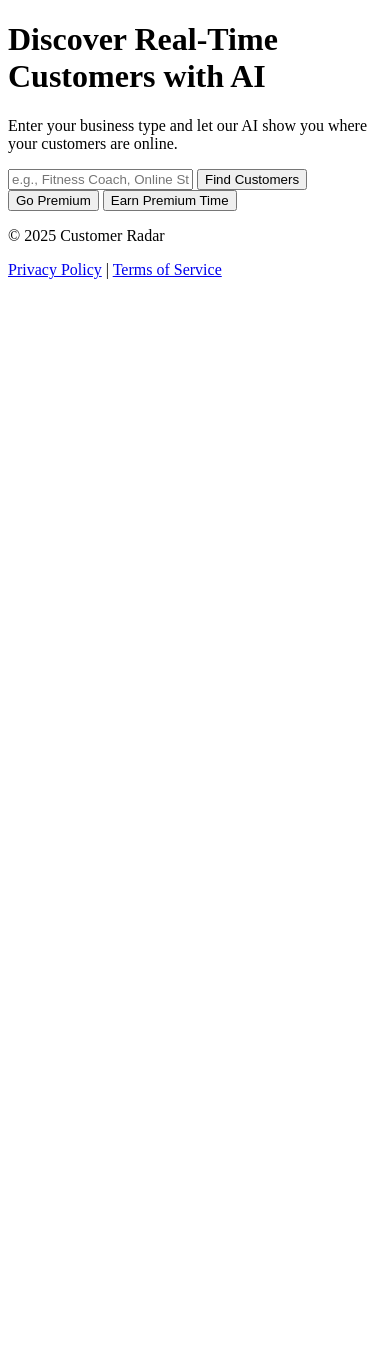
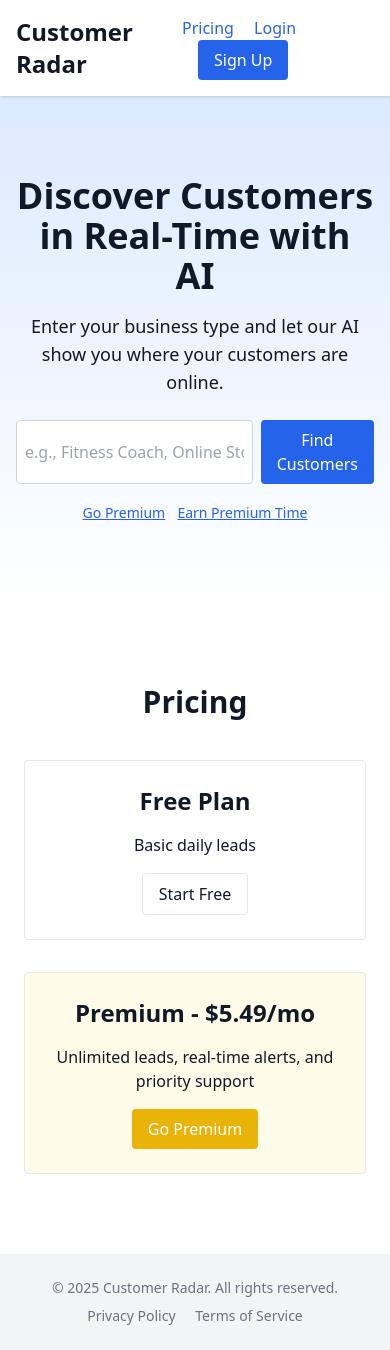
Before and after one commit to CARATS-hub/Customer-radar-, a plain HTML site: page index.html in a window 390 px wide. Before the commit the page ends 844 px from the top, so only its background shows below. Drawn offline with nearby package versions, Linux system fonts and the light colour scheme.

Commit message:
Update index.html

```diff
--- a/index.html
+++ b/index.html
@@ -1,39 +1,95 @@
-<!DOCTYPE html><html lang="en">
+<!DOCTYPE html>
+<html lang="en">
 <head>
   <meta charset="UTF-8" />
   <meta name="viewport" content="width=device-width, initial-scale=1.0" />
   <title>Customer Radar</title>
-  <link rel="stylesheet" href="styles.css" />
+  <script src="https://cdn.tailwindcss.com"></script>
 </head>
-<body>
-  <header>
-    <h1>Discover Real-Time Customers with AI</h1>
-    <p>Enter your business type and let our AI show you where your customers are online.</p>
-    <input type="text" id="niche-input" placeholder="e.g., Fitness Coach, Online Store..." />
-    <button onclick="findCustomers()">Find Customers</button>
-    <button onclick="showPremium()" class="premium-btn">Go Premium</button>
-    <button onclick="showReferral()" class="referral-btn">Earn Premium Time</button>
-  </header>  <section id="leads-section" style="display:none;">
-    <h2>Sample Leads (Real-Time AI Coming Soon)</h2>
-    <div id="leads"></div>
-  </section>  <section id="referral-section" style="display:none;">
-    <h2>Earn Premium Time</h2>
-    <p>Refer 5 friends to earn 32 hours of Premium Access!</p>
-    <input type="text" value="https://yourapp.com/referral?user=12345" readonly />
-    <button onclick="copyReferral()">Copy Referral Link</button>
-  </section>  <section id="premium-section" style="display:none;">
-    <h2>Upgrade to Premium</h2>
-    <p>Premium Benefits:</p>
-    <ul>
+<body class="bg-white text-gray-900">
+
+  <!-- Header -->
+  <header class="sticky top-0 bg-white shadow z-10 p-4 flex justify-between items-center">
+    <h1 class="text-2xl font-bold">Customer Radar</h1>
+    <nav class="space-x-4">
+      <button onclick="scrollToSection('pricing')" class="text-blue-600 hover:underline">Pricing</button>
+      <button onclick="showLogin()" class="text-blue-600 hover:underline">Login</button>
+      <button onclick="showSignup()" class="bg-blue-600 text-white px-4 py-2 rounded">Sign Up</button>
+    </nav>
+  </header>
+
+  <!-- Hero Section -->
+  <section class="text-center py-20 px-4 bg-gradient-to-b from-blue-100 to-white">
+    <h2 class="text-4xl font-extrabold mb-4">Discover Customers in Real-Time with AI</h2>
+    <p class="text-lg mb-6">Enter your business type and let our AI show you where your customers are online.</p>
+    <div class="max-w-md mx-auto flex gap-2">
+      <input type="text" id="niche-input" class="border border-gray-300 p-2 rounded w-full" placeholder="e.g., Fitness Coach, Online Store..." />
+      <button onclick="findCustomers()" class="bg-blue-600 text-white px-4 py-2 rounded">Find Customers</button>
+    </div>
+    <div class="mt-4 space-x-2">
+      <button onclick="showPremium()" class="text-sm text-blue-600 underline">Go Premium</button>
+      <button onclick="showReferral()" class="text-sm text-blue-600 underline">Earn Premium Time</button>
+    </div>
+  </section>
+
+  <!-- Leads Section -->
+  <section id="leads-section" style="display:none;" class="py-16 px-6 bg-gray-50">
+    <h2 class="text-2xl font-bold text-center mb-6">Sample Leads (Real-Time AI Coming Soon)</h2>
+    <div id="leads" class="grid gap-4 max-w-3xl mx-auto"></div>
+  </section>
+
+  <!-- Referral Section -->
+  <section id="referral-section" style="display:none;" class="py-16 px-6 bg-white">
+    <h2 class="text-2xl font-bold text-center mb-4">Earn Premium Time</h2>
+    <p class="text-center mb-4">Refer 5 friends to earn 32 hours of Premium Access!</p>
+    <div class="max-w-md mx-auto text-center">
+      <input type="text" value="https://yourapp.com/referral?user=12345" readonly class="w-full p-2 border border-gray-300 rounded" />
+      <button onclick="copyReferral()" class="mt-3 bg-blue-600 text-white px-4 py-2 rounded">Copy Referral Link</button>
+    </div>
+  </section>
+
+  <!-- Premium Section -->
+  <section id="premium-section" style="display:none;" class="py-16 px-6 bg-blue-50">
+    <h2 class="text-2xl font-bold text-center mb-4">Upgrade to Premium</h2>
+    <p class="text-center mb-4">Premium Benefits:</p>
+    <ul class="list-disc max-w-md mx-auto mb-6 text-left">
       <li>More daily leads</li>
       <li>Real-time scanning</li>
       <li>Advanced customer filters</li>
     </ul>
-    <button onclick="checkout()">Upgrade Now (Stripe)</button>
-  </section>  <footer>
-    <p>&copy; 2025 Customer Radar</p>
-    <a href="#">Privacy Policy</a> | <a href="#">Terms of Service</a>
-  </footer>  <script>
+    <div class="text-center">
+      <button onclick="checkout()" class="bg-green-600 text-white px-4 py-2 rounded">Upgrade Now (Stripe)</button>
+    </div>
+  </section>
+
+  <!-- Pricing Section -->
+  <section id="pricing" class="py-20 px-6 bg-white">
+    <h3 class="text-3xl font-bold text-center mb-10">Pricing</h3>
+    <div class="grid md:grid-cols-2 gap-8 max-w-4xl mx-auto">
+      <div class="p-6 border rounded text-center">
+        <h4 class="text-2xl font-bold">Free Plan</h4>
+        <p class="my-4">Basic daily leads</p>
+        <button class="border px-4 py-2 rounded">Start Free</button>
+      </div>
+      <div class="p-6 border rounded text-center bg-yellow-50">
+        <h4 class="text-2xl font-bold">Premium - $5.49/mo</h4>
+        <p class="my-4">Unlimited leads, real-time alerts, and priority support</p>
+        <button onclick="showPremium()" class="bg-yellow-500 text-white px-4 py-2 rounded">Go Premium</button>
+      </div>
+    </div>
+  </section>
+
+  <!-- Footer -->
+  <footer class="bg-gray-100 py-6 text-center text-sm text-gray-500">
+    <p>&copy; 2025 Customer Radar. All rights reserved.</p>
+    <div class="mt-2 space-x-4">
+      <a href="#" class="hover:underline">Privacy Policy</a>
+      <a href="#" class="hover:underline">Terms of Service</a>
+    </div>
+  </footer>
+
+  <!-- Script Logic -->
+  <script>
     function findCustomers() {
       document.getElementById('leads-section').style.display = 'block';
       const leads = [
@@ -45,10 +101,13 @@
       leadsContainer.innerHTML = '';
       leads.forEach(lead => {
         const card = document.createElement('div');
+        card.className = 'bg-white p-4 rounded shadow';
         card.innerHTML = `
           <p>${lead}</p>
-          <button>Save Lead</button>
-          <button>Visit Profile</button>
+          <div class="mt-2 space-x-2">
+            <button class="text-blue-600 underline">Save Lead</button>
+            <button class="text-blue-600 underline">Visit Profile</button>
+          </div>
         `;
         leadsContainer.appendChild(card);
       });
@@ -74,5 +133,21 @@
     function checkout() {
       alert('Redirecting to Stripe checkout (mock)...');
     }
-  </script></body>
+
+    function scrollToSection(id) {
+      const section = document.getElementById(id);
+      if (section) {
+        section.scrollIntoView({ behavior: 'smooth' });
+      }
+    }
+
+    function showLogin() {
+      alert('Login functionality coming soon!');
+    }
+
+    function showSignup() {
+      alert('Signup functionality coming soon!');
+    }
+  </script>
+</body>
 </html>
```
